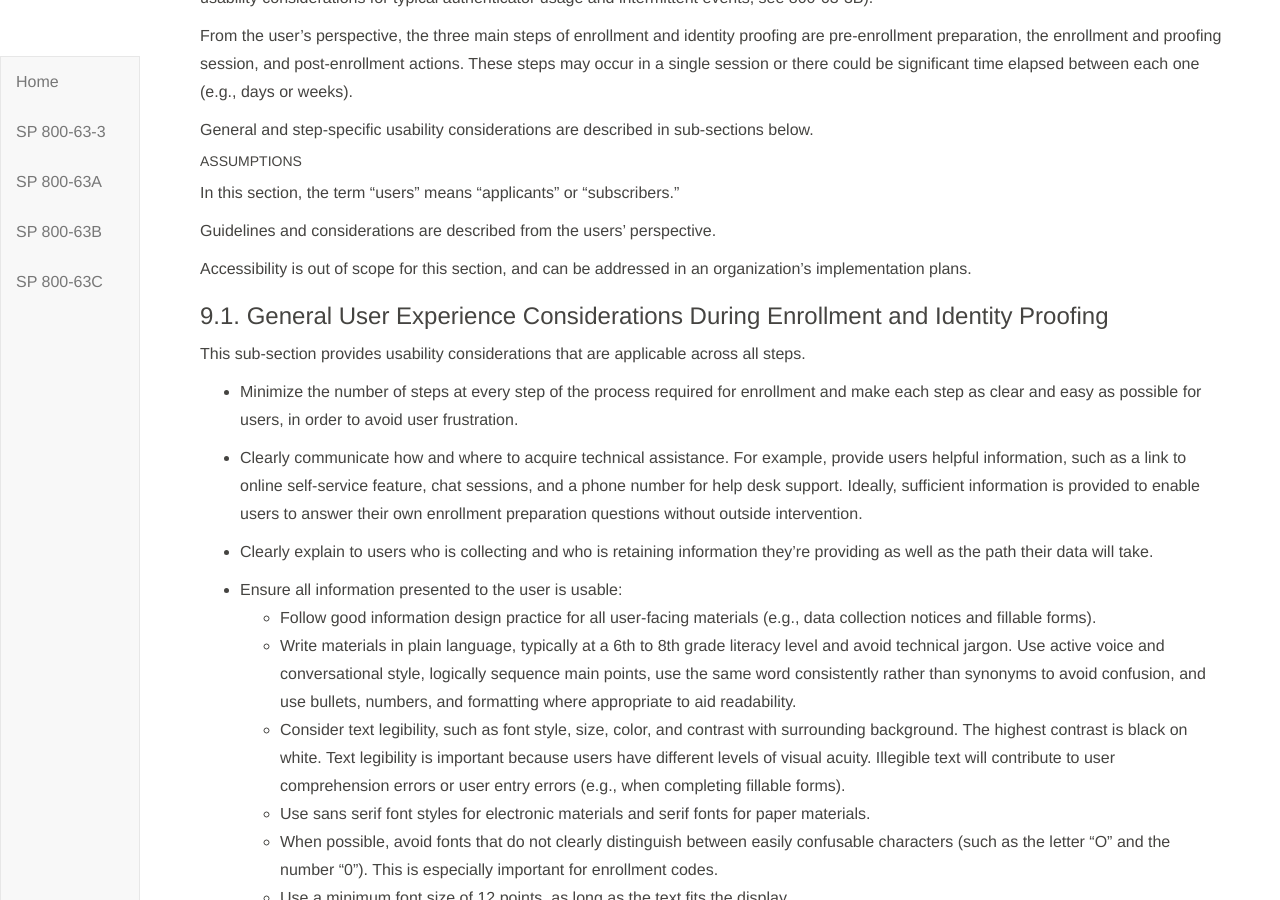
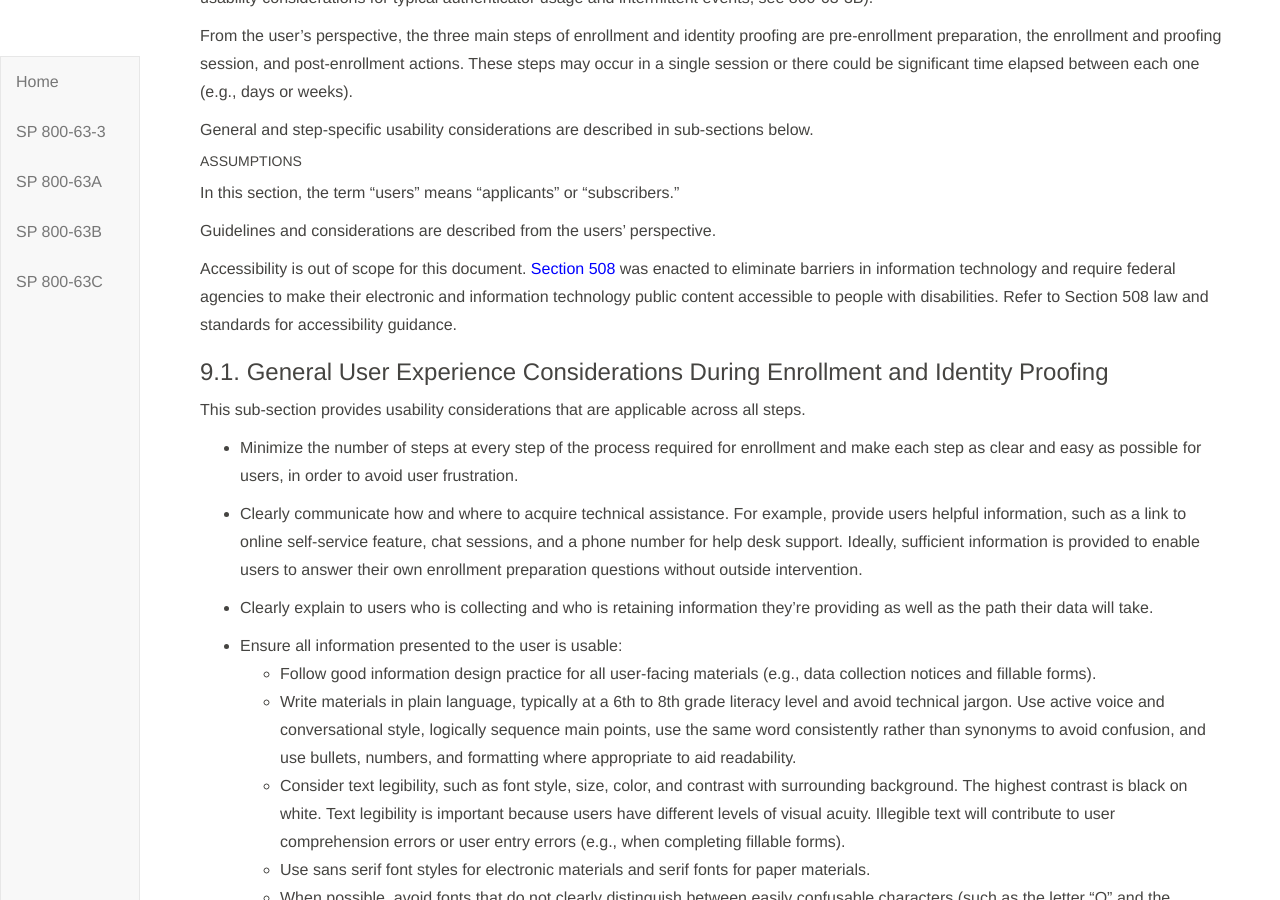
Before and after one commit to usnistgov/800-63-3, a Jekyll site: the page built from sp800-63a/sec9_usability.md, in a window 1280 px wide and 900 px high, scrolled down 605 px. Built offline with Jekyll 4.4.1, drawn with Linux system fonts in a browser that asks for light colours; our own code applies the rules of GitHub Pages for plain Markdown files.

Commit message:
Update sec9_usability.md
updated accessibility assumption

```diff
--- a/sp800-63a/sec9_usability.md
+++ b/sp800-63a/sec9_usability.md
@@ -26,7 +26,7 @@ In this section, the term "users" means "applicants" or "subscribers."
 
 Guidelines and considerations are described from the users' perspective.
 
-Accessibility is out of scope for this section, and can be addressed in an organization's implementation plans.
+Accessibility is out of scope for this document. [Section 508](#section508) was enacted to eliminate barriers in information technology and require federal agencies to make their electronic and information technology public content accessible to people with disabilities. Refer to Section 508 law and standards for accessibility guidance.
 
 ### 9.1. General User Experience Considerations During Enrollment and Identity Proofing
 
```
